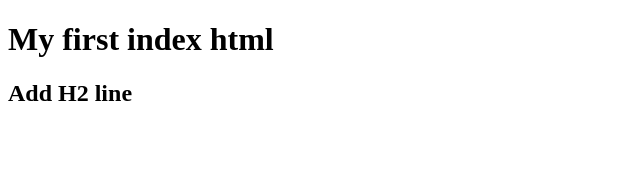
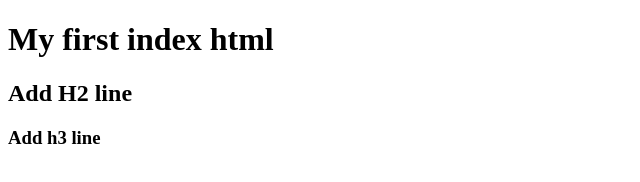
Before and after one commit to ChanTiong/landingpage, a plain HTML site: page index.html in a window 1280 px wide. Shown: the whole page, without its empty margins (0-640 px from the left). Drawn offline with Linux system fonts and the light colour scheme.

Commit message:
Add in H3 commit

```diff
--- a/index.html
+++ b/index.html
@@ -8,5 +8,6 @@
 <body>
     <h1>My first index html</h1>
     <h2>Add H2 line</h2>
+    <h3>Add h3 line</h3>
 </body>
 </html>
```
